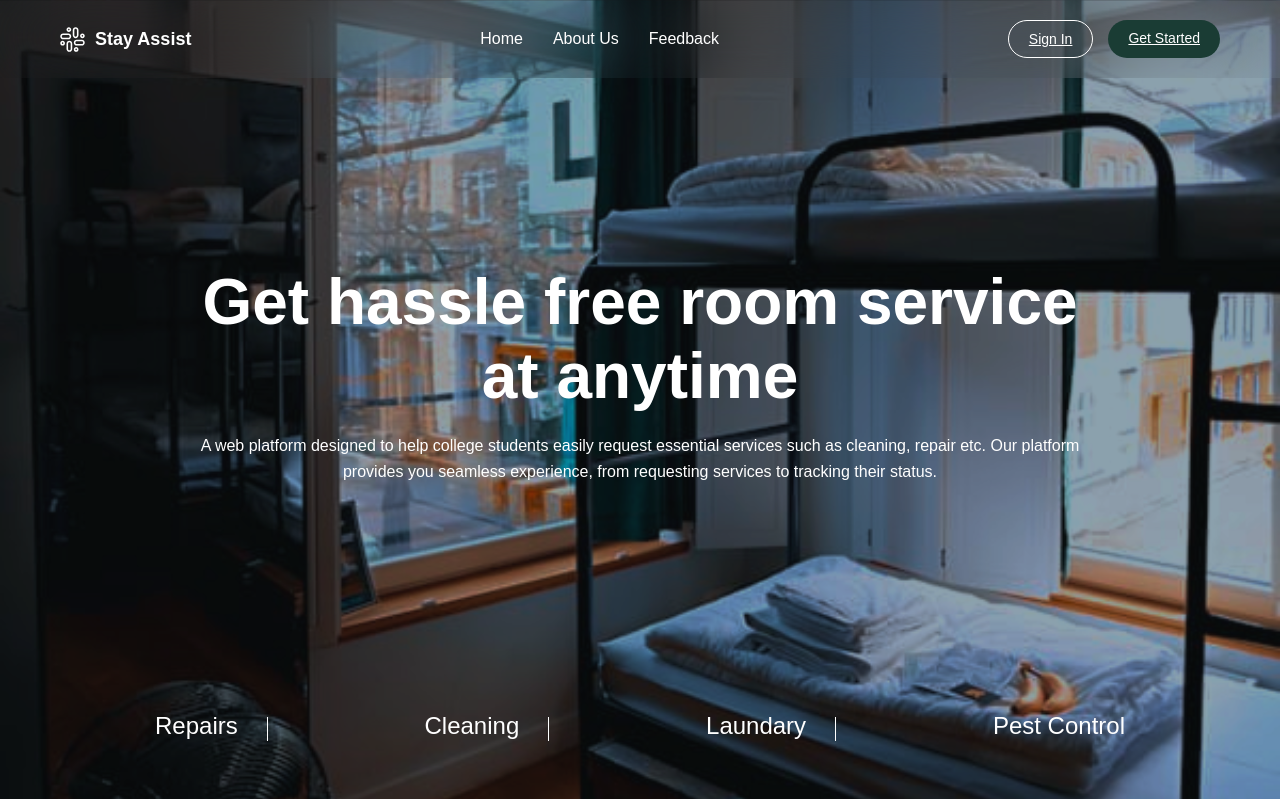
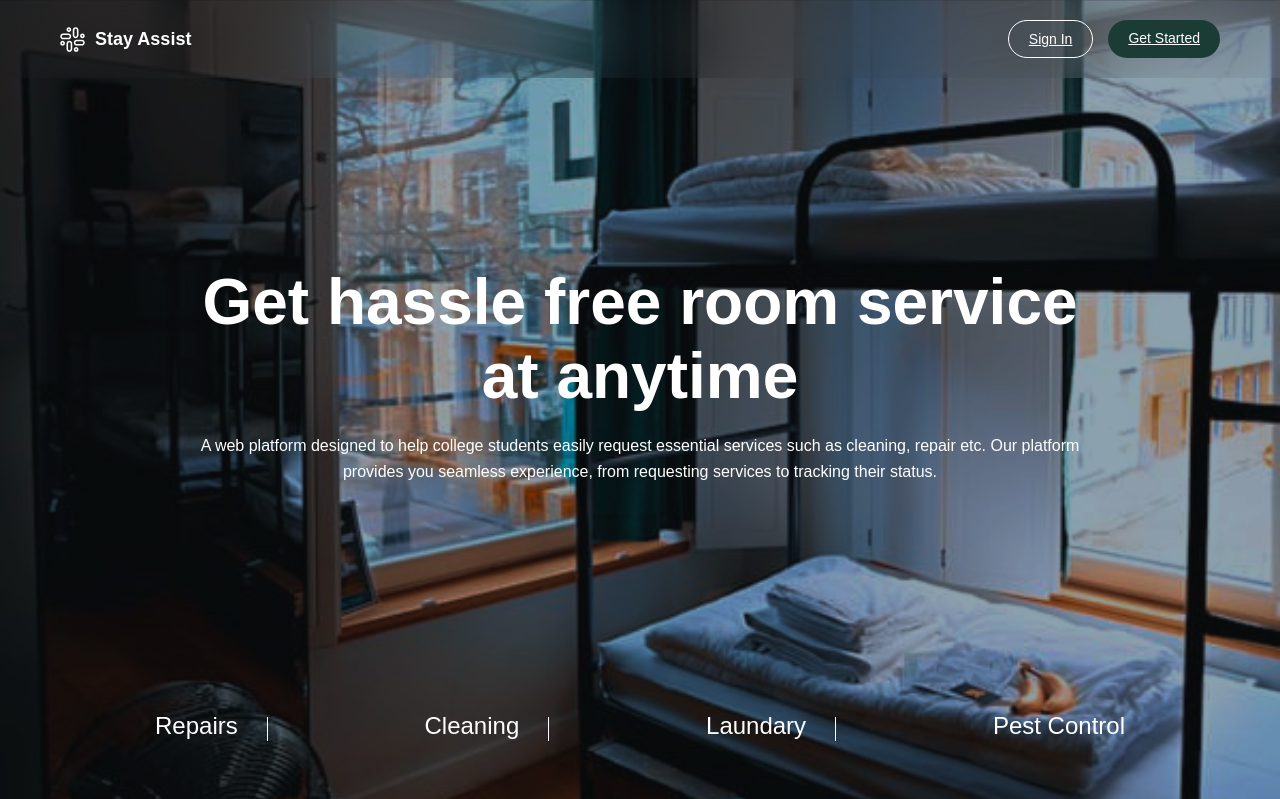
Before and after one commit to Hansaj19/Stay_Assist_new, a Flask app: page / in a window 1280 px wide. Shown: the top 799 px of the page. Run offline with Flask 3, Linux system fonts and the light colour scheme.

Commit message:
edited nav links in landing page

```diff
--- a/stayassist/Stay_Assist/website/templates/landing.html
+++ b/stayassist/Stay_Assist/website/templates/landing.html
@@ -19,9 +19,6 @@
             Stay Assist
           </div>
           <div class="nav-links">
-            <a href="#">Home</a>
-            <a href="#">About Us</a>
-            <a href="#">Feedback</a>
           </div>
           <div class="auth-buttons">
             <a href="{{ url_for('auth.sign_in') }}" class="btn btn-outline">Sign In</a>
```
